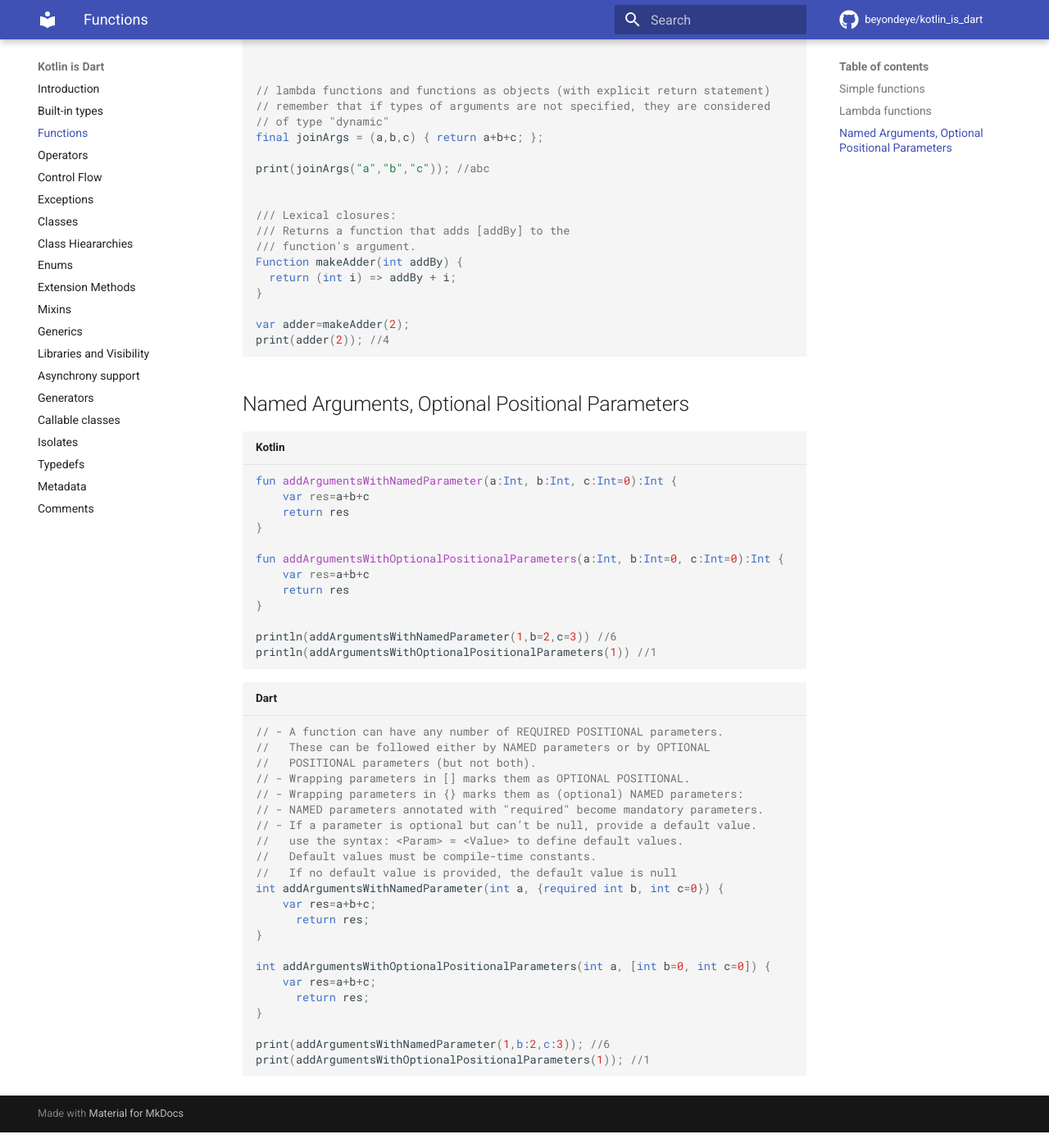
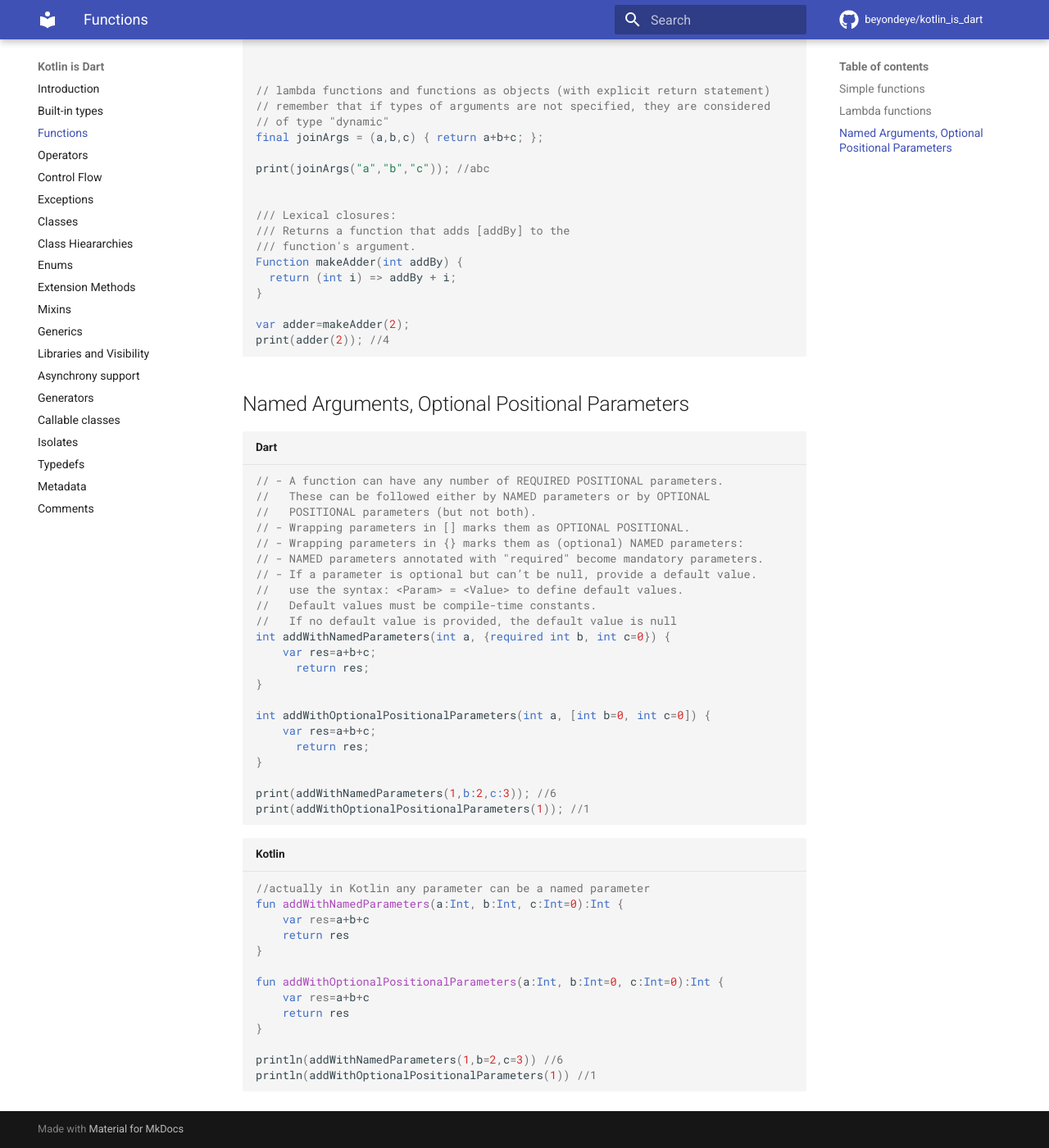
Before and after one commit to beyondeye/kotlin_is_dart, an MkDocs documentation site: the page built from docs/s03_functions.md, in a window 1280 px wide and 1400 px high, scrolled down 2300 px. Shown: the whole window at 82% size. Built offline with MkDocs 1.6.1 and Material for MkDocs 9.7.7, drawn with Linux system fonts in a browser that asks for light colours; comment, search, counter and statistics services are not loaded; some of the changed text lies outside the part shown.

Commit message:
fixes to functions decumentation

````diff
--- a/docs/s03_functions.md
+++ b/docs/s03_functions.md
@@ -129,21 +129,6 @@ print(adder(2)); //4
 
 ## Named Arguments, Optional Positional Parameters
 
-```kotlin title="Kotlin"
-fun addArgumentsWithNamedParameter(a:Int, b:Int, c:Int=0):Int {
-    var res=a+b+c
-    return res
-}
-
-fun addArgumentsWithOptionalPositionalParameters(a:Int, b:Int=0, c:Int=0):Int {
-    var res=a+b+c
-    return res
-}
-
-println(addArgumentsWithNamedParameter(1,b=2,c=3)) //6
-println(addArgumentsWithOptionalPositionalParameters(1)) //1
-```
-
 ```Dart title="Dart"
 // - A function can have any number of REQUIRED POSITIONAL parameters.
 //   These can be followed either by NAMED parameters or by OPTIONAL
@@ -155,16 +140,32 @@ println(addArgumentsWithOptionalPositionalParameters(1)) //1
 //   use the syntax: <Param> = <Value> to define default values.
 //   Default values must be compile-time constants.
 //   If no default value is provided, the default value is null
-int addArgumentsWithNamedParameter(int a, {required int b, int c=0}) {
+int addWithNamedParameters(int a, {required int b, int c=0}) {
     var res=a+b+c;
       return res;
 }
 
-int addArgumentsWithOptionalPositionalParameters(int a, [int b=0, int c=0]) {
+int addWithOptionalPositionalParameters(int a, [int b=0, int c=0]) {
     var res=a+b+c;
       return res;
 }
 
-print(addArgumentsWithNamedParameter(1,b:2,c:3)); //6
-print(addArgumentsWithOptionalPositionalParameters(1)); //1
+print(addWithNamedParameters(1,b:2,c:3)); //6
+print(addWithOptionalPositionalParameters(1)); //1
 ```
+
+```kotlin title="Kotlin"
+//actually in Kotlin any parameter can be a named parameter
+fun addWithNamedParameters(a:Int, b:Int, c:Int=0):Int {
+    var res=a+b+c
+    return res
+}
+
+fun addWithOptionalPositionalParameters(a:Int, b:Int=0, c:Int=0):Int {
+    var res=a+b+c
+    return res
+}
+
+println(addWithNamedParameters(1,b=2,c=3)) //6
+println(addWithOptionalPositionalParameters(1)) //1
+```
````
Also changed, not shown: other parts of docs/s03_functions.md (+2 -2 lines).
